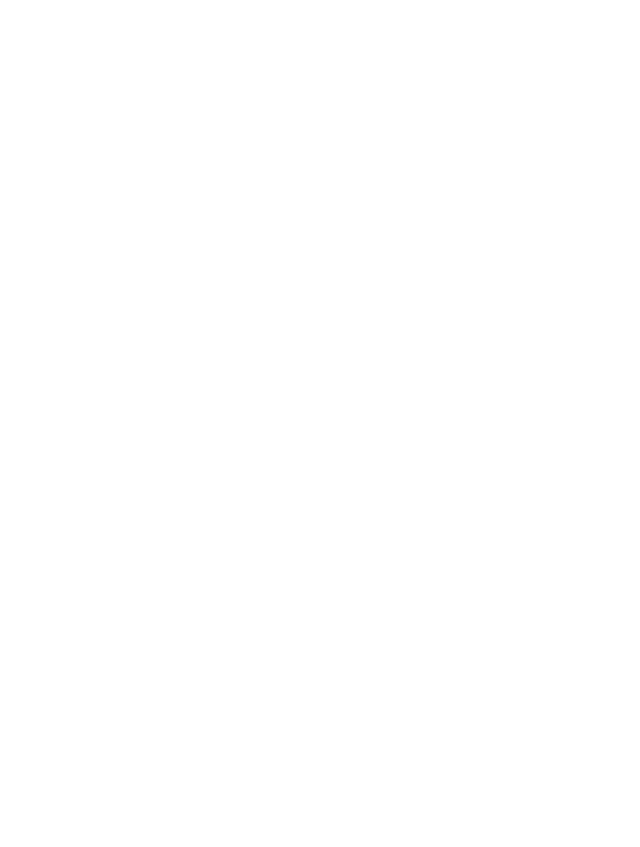
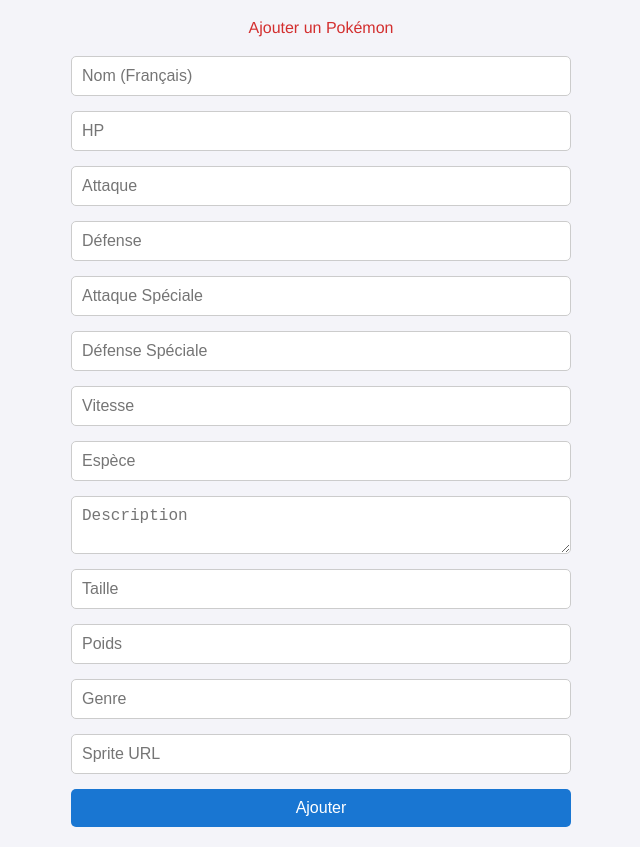
Before and after one commit to LucasBroda/pokedex, a React (Vite) app: page /ajout in a window 1280 px wide. Before the commit this address had no page. Shown: the whole page, without its empty margins (319-959 px from the left). Before the commit the page ends 800 px from the top, so only its background shows below. Built offline with nearby package versions, Linux system fonts and the light colour scheme.

Commit message:
feat: ajout d'une page pour ajouter un pokemon

```diff
--- a/src/app/App.tsx
+++ b/src/app/App.tsx
@@ -1,11 +1,11 @@
 import { Routes, Route } from "react-router";
-import Accueil from "@pages";
+import {Accueil, Ajout } from "@pages";
 
 function App() {
   return (
     <Routes>
-      <Route path='/' element={<Accueil />}>
-      </Route>
+      <Route path='/' element={<Accueil />} />
+      <Route path='/ajout' element={<Ajout />} />
     </Routes>
 
   )
--- a/src/app/pages/ajout/ajout.module.css
+++ b/src/app/pages/ajout/ajout.module.css
@@ -0,0 +1,40 @@
+.container {
+    display: flex;
+    flex-direction: column;
+    align-items: center;
+    justify-content: center;
+    padding: 20px;
+    background-color: #f4f4f9;
+    min-height: 100vh;
+  }
+
+  h1 {
+    color: #d32f2f; /* Rouge vif pour le thème Pokédex */
+    margin-bottom: 20px;
+  }
+
+  .form {
+    display: flex;
+    flex-direction: column;
+    gap: 15px;
+    width: 100%;
+    max-width: 500px;
+  }
+
+  input, textarea, button {
+    padding: 10px;
+    font-size: 16px;
+    border: 1px solid #ccc;
+    border-radius: 5px;
+  }
+
+  button {
+    background-color: #1976d2; /* Bleu vif pour le bouton */
+    color: white;
+    cursor: pointer;
+    border: none;
+  }
+
+  button:hover {
+    background-color: #1565c0; /* Bleu légèrement plus foncé au survol */
+  }
--- a/src/app/pages/ajout/ajout.tsx
+++ b/src/app/pages/ajout/ajout.tsx
@@ -0,0 +1,189 @@
+import React, { useState } from "react";
+import styles from "./ajout.module.css";
+
+function Ajout() {
+  const [formData, setFormData] = useState({
+    id: "",
+    name_french: "",
+    hp: "",
+    attack: "",
+    defense: "",
+    sp_attack: "",
+    sp_defense: "",
+    speed: "",
+    species: "",
+    description: "",
+    height: "",
+    weight: "",
+    gender: "",
+    hires: "",
+  });
+
+  const handleChange = (e: React.ChangeEvent<HTMLInputElement | HTMLTextAreaElement>) => {
+    const { name, value } = e.target;
+    setFormData({ ...formData, [name]: value });
+  };
+
+  const handleSubmit = async (e: React.FormEvent) => {
+    e.preventDefault();
+
+    try {
+      // Récupérer le dernier ID de la base de données
+      const lastIdResponse = await fetch("http://localhost:3001/api/pokemons/last-id");
+      if (lastIdResponse.ok) {
+        const { lastId } = await lastIdResponse.json();
+        formData.id = (lastId + 1).toString(); // Incrémenter l'ID
+      } else {
+        alert("Erreur lors de la récupération du dernier ID.");
+        return;
+      }
+
+      // Ajout du Pokémon
+      const response = await fetch("http://localhost:3001/api/pokemons", {
+        method: "POST",
+        headers: {
+          "Content-Type": "application/json",
+        },
+        body: JSON.stringify(formData),
+      });
+
+      if (response.ok) {
+        alert("Pokémon ajouté avec succès !");
+        setFormData({
+          id: "",
+          name_french: "",
+          hp: "",
+          attack: "",
+          defense: "",
+          sp_attack: "",
+          sp_defense: "",
+          speed: "",
+          species: "",
+          description: "",
+          height: "",
+          weight: "",
+          gender: "",
+          hires: "",
+        });
+      } else {
+        alert("Erreur lors de l'ajout du Pokémon.");
+      }
+    } catch (error) {
+      console.error("Erreur :", error);
+      alert("Une erreur est survenue.");
+    }
+  };
+
+  return (
+    <div className={styles.container}>
+      <h1>Ajouter un Pokémon</h1>
+      <form className={styles.form} onSubmit={handleSubmit}>
+        <input
+          type="text"
+          name="name_french"
+          placeholder="Nom (Français)"
+          value={formData.name_french}
+          onChange={handleChange}
+          required
+        />
+        <input
+          type="number"
+          name="hp"
+          placeholder="HP"
+          value={formData.hp}
+          onChange={handleChange}
+          required
+        />
+        <input
+          type="number"
+          name="attack"
+          placeholder="Attaque"
+          value={formData.attack}
+          onChange={handleChange}
+          required
+        />
+        <input
+          type="number"
+          name="defense"
+          placeholder="Défense"
+          value={formData.defense}
+          onChange={handleChange}
+          required
+        />
+        <input
+          type="number"
+          name="sp_attack"
+          placeholder="Attaque Spéciale"
+          value={formData.sp_attack}
+          onChange={handleChange}
+          required
+        />
+        <input
+          type="number"
+          name="sp_defense"
+          placeholder="Défense Spéciale"
+          value={formData.sp_defense}
+          onChange={handleChange}
+          required
+        />
+        <input
+          type="number"
+          name="speed"
+          placeholder="Vitesse"
+          value={formData.speed}
+          onChange={handleChange}
+          required
+        />
+        <input
+          type="text"
+          name="species"
+          placeholder="Espèce"
+          value={formData.species}
+          onChange={handleChange}
+          required
+        />
+        <textarea
+          name="description"
+          placeholder="Description"
+          value={formData.description}
+          onChange={handleChange}
+          required
+        ></textarea>
+        <input
+          type="text"
+          name="height"
+          placeholder="Taille"
+          value={formData.height}
+          onChange={handleChange}
+          required
+        />
+        <input
+          type="text"
+          name="weight"
+          placeholder="Poids"
+          value={formData.weight}
+          onChange={handleChange}
+          required
+        />
+        <input
+          type="text"
+          name="gender"
+          placeholder="Genre"
+          value={formData.gender}
+          onChange={handleChange}
+          required
+        />
+        <input
+          type="text"
+          name="hires"
+          placeholder="Sprite URL"
+          value={formData.hires}
+          onChange={handleChange}
+        />
+        <button type="submit">Ajouter</button>
+      </form>
+    </div>
+  );
+}
+
+export default Ajout;
--- a/src/app/pages/index.js
+++ b/src/app/pages/index.js
@@ -1 +1,2 @@
-export { default } from "./accueil/accueil";
+export { default as Accueil } from "./accueil/accueil";
+export { default as Ajout } from "./ajout/ajout";
```
